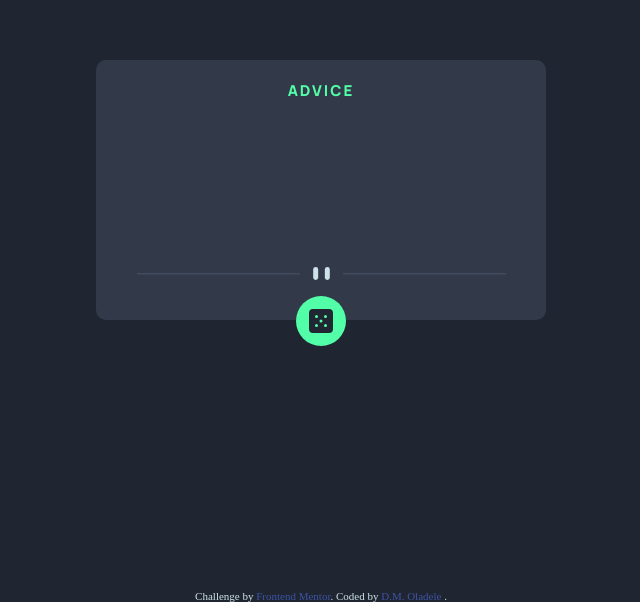
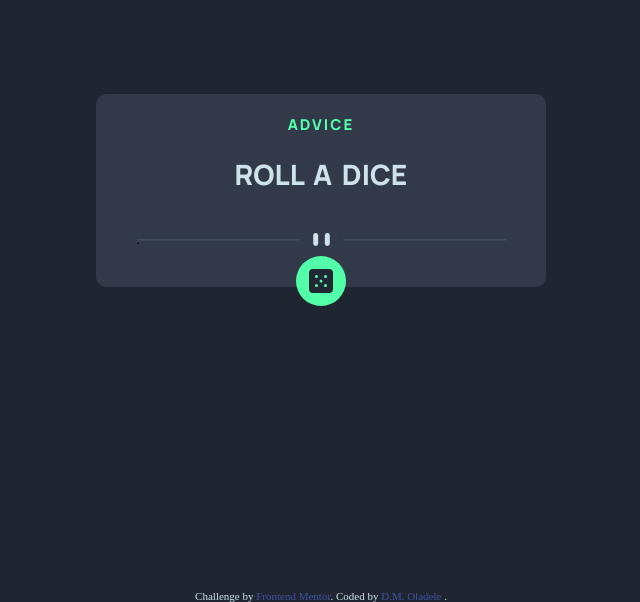
Before and after one commit to activus-d/advice-generator-app-main, a plain HTML site: page index.html in a window 1280 px wide. Shown: the part 210-812 px from the top of the page, without its empty margins (319-959 px from the left). Drawn offline with Linux system fonts and the light colour scheme.

Commit message:
height adjusted

```diff
--- a/index.html
+++ b/index.html
@@ -18,7 +18,7 @@
   <main>
     <section>
       <h1>ADVICE</h1>
-      <p></p>
+      <p>ROLL A DICE</p>
       <diV class="divider"></diV>
       <button class="dice">
         <img src="images/icon-dice.svg" alt="dice image">
--- a/styles.css
+++ b/styles.css
@@ -28,7 +28,6 @@ main {
 }
 section {
     width: 45rem;
-    height: 26rem;
     display: flex;
     flex-direction: column;
     justify-content: center;
@@ -77,12 +76,17 @@ h1 {
 p {
     font-size: 2.8rem;
     color: hsl(193, 38%, 86%);
-
+    margin: 2rem 0;
+    word-spacing: 0.4rem;
 }
 .divider {
     background-image: url(images/pattern-divider-desktop.svg);
     background-size: contain;
     background-repeat: no-repeat;
+    margin: 2rem 0;
+}
+.divider::after {
+    content: '.';
 }
 .dice {
     border-radius: 50%;
@@ -94,8 +98,10 @@ p {
     box-shadow: 0.32rem 0.2rem 4rem 0.1rem hsl(150, 100%, 66%);
 }
 .dice:active {
-    transform: scaleX(0.95) scaleY(0.95)
+    transform: scaleX(0.95) scaleY(0.95);
+
 }
+
 .attribution {
     font-size: 11px;
     text-align: center;
```
